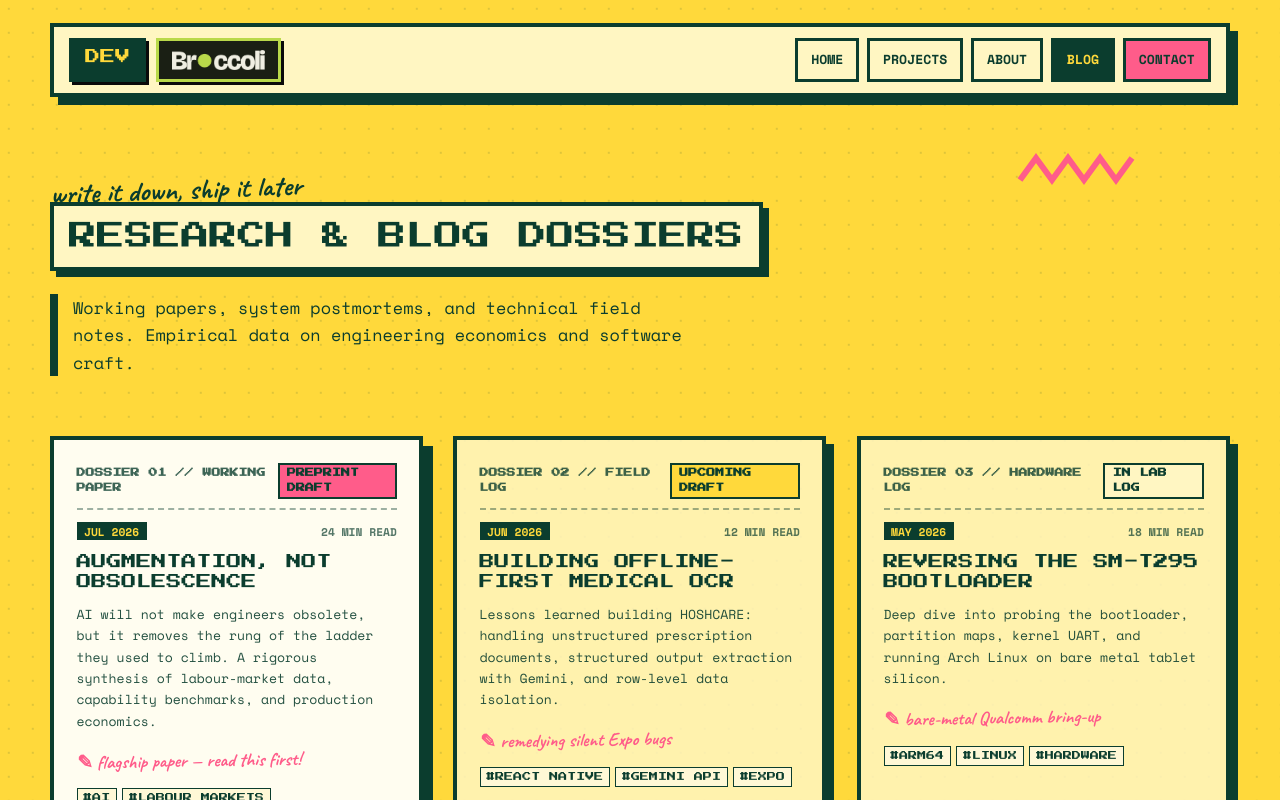
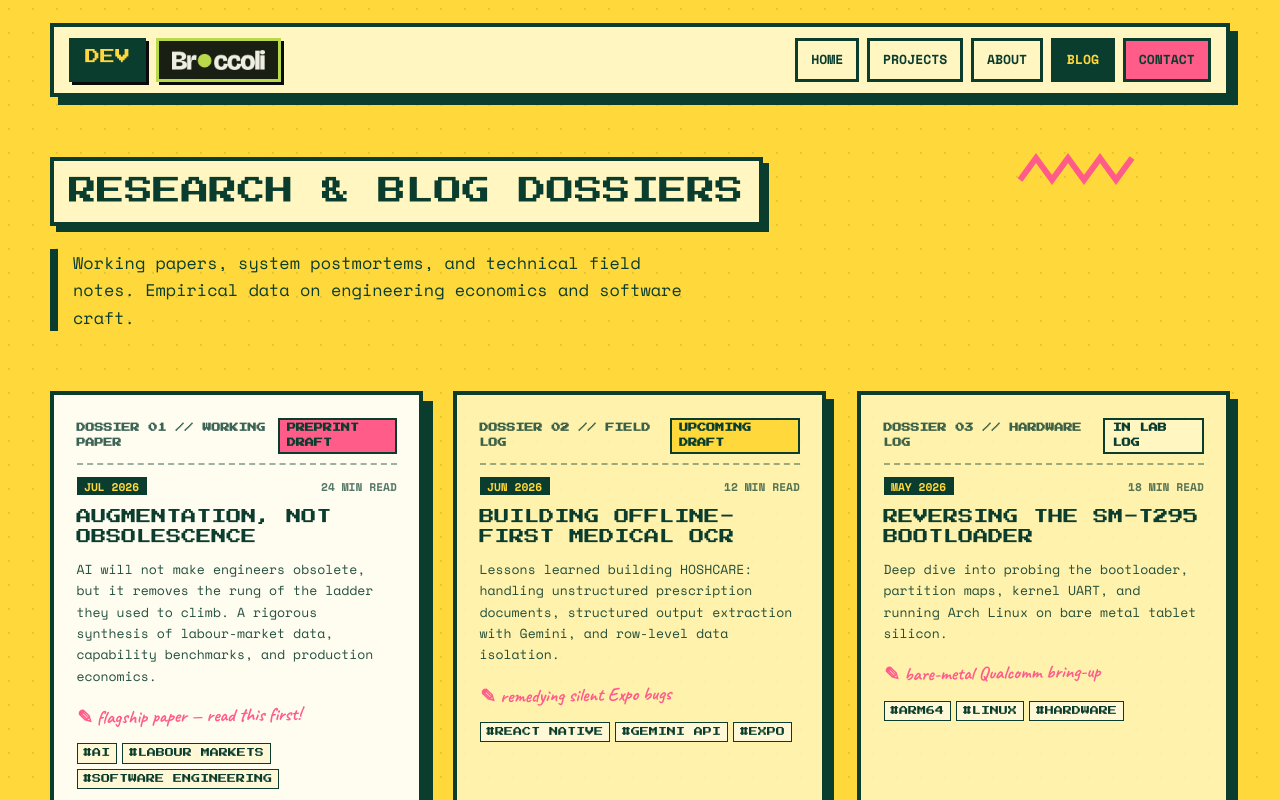
Before and after one commit to bid25/bidyabhushan-portfolio, a Next.js app: page /blog in a window 1280 px wide. Shown: the top 800 px of the page. Built offline with nearby package versions, Linux system fonts and the light colour scheme.

Commit message:
fix(blog): remove cursive tagline and align hero title with other pages

```diff
--- a/app/blog/page.tsx
+++ b/app/blog/page.tsx
@@ -62,6 +62,7 @@ export default function BlogPage() {
     <div className="w-full max-w-[1240px] mx-auto px-4 sm:px-8 box-border pb-20">
       {/* Header */}
       <div className="relative pt-16 pb-6">
+        {/* Decorative Zigzag */}
         <svg
           aria-hidden="true"
           width="120"
@@ -76,10 +77,6 @@ export default function BlogPage() {
             strokeWidth="6"
           />
         </svg>
-
-        <span className="font-hand text-2xl sm:text-3xl -rotate-2 text-[#0B3D2E] block mb-3">
-          write it down, ship it later
-        </span>
 
         <h1 className="gl m-0 font-pixel text-2xl sm:text-3xl leading-snug bg-[#FFF6C2] border-4 border-[#0B3D2E] px-4 py-3 shadow-[6px_6px_0_#0B3D2E] inline-block text-[#0B3D2E]">
           RESEARCH &amp; BLOG DOSSIERS
```
